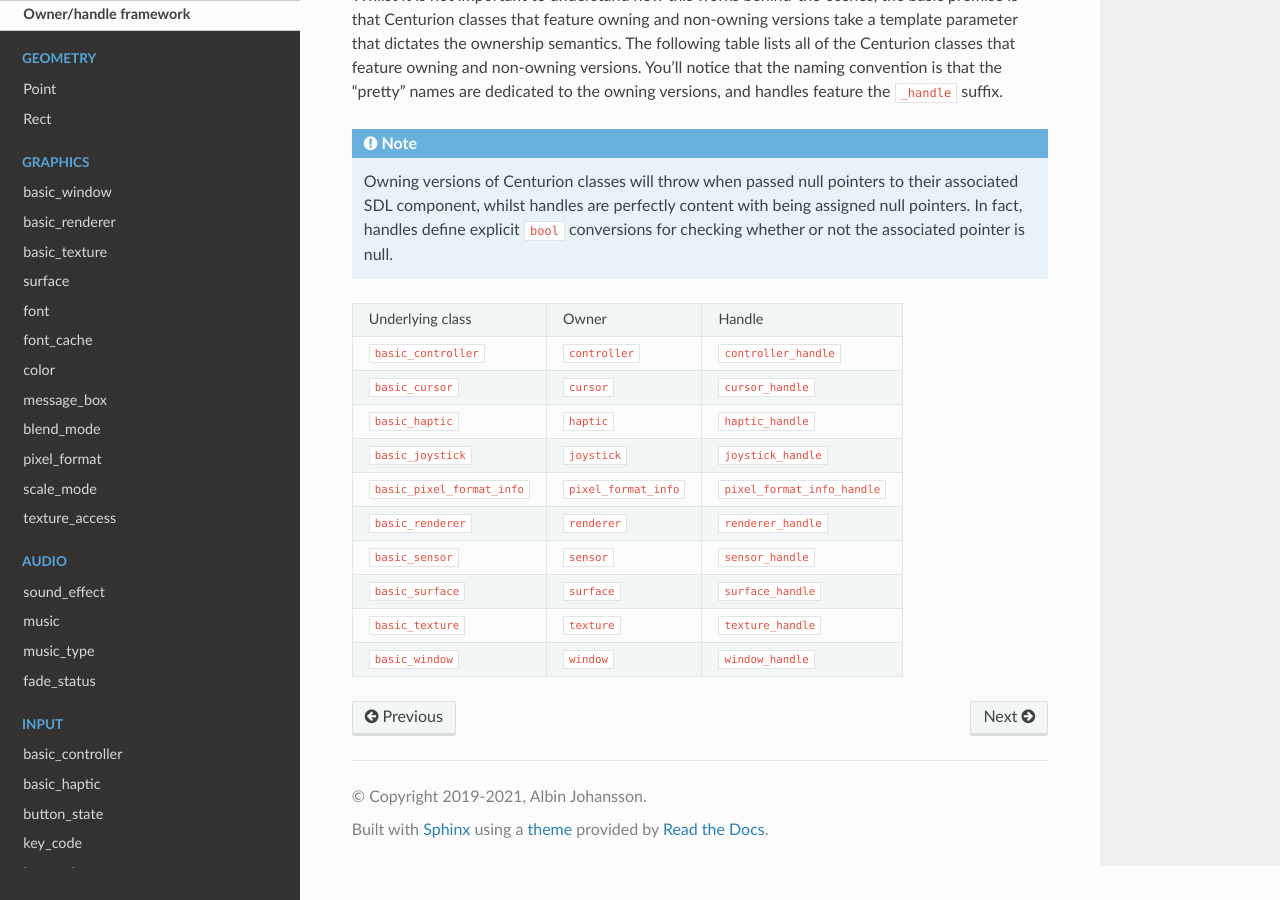
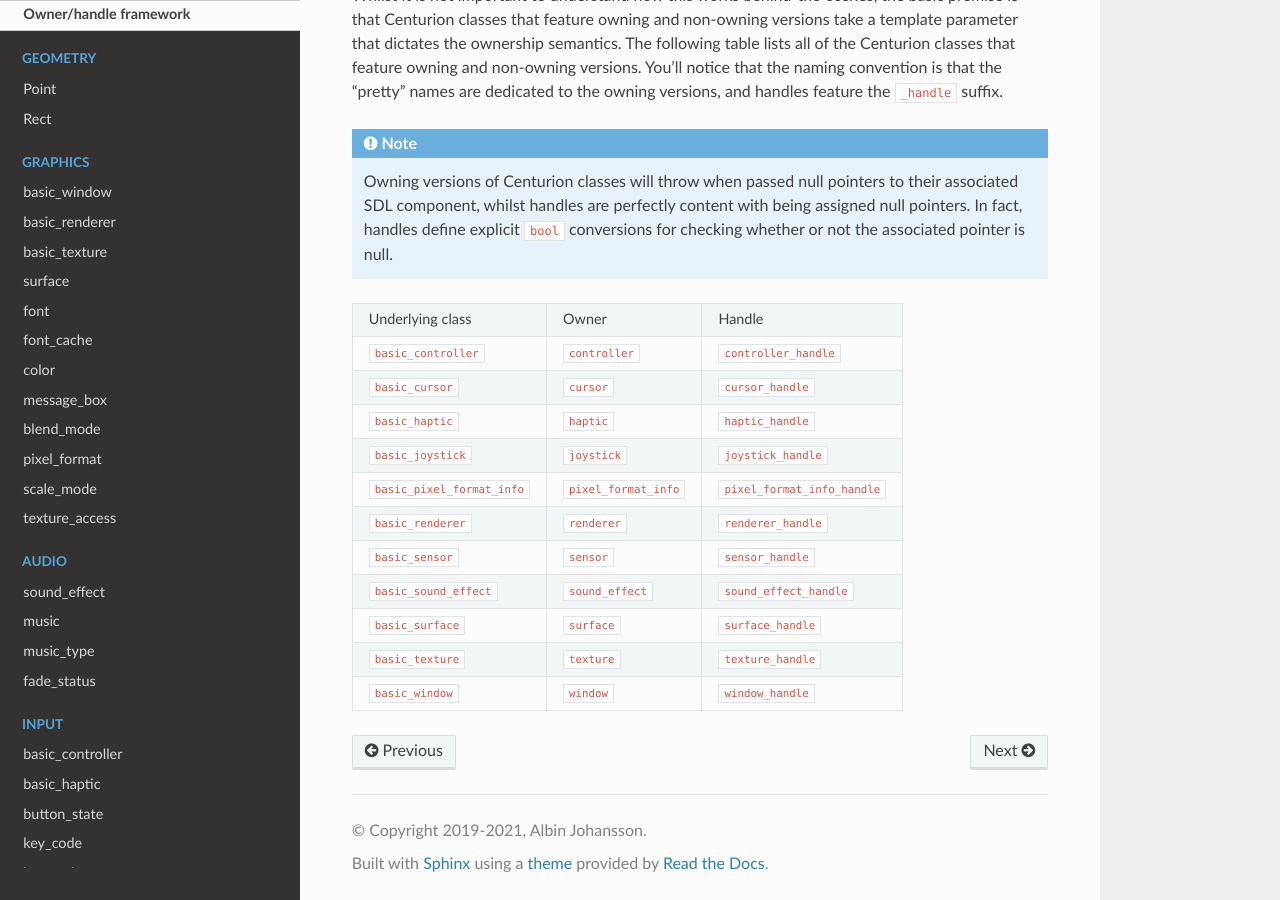
Before and after one commit to albin-johansson/centurion, a Sphinx documentation site: the page built from docs/pages/owner_handle_api.rst, in a window 1280 px wide and 900 px high, scrolled down 1773 px. Built offline with Sphinx 7.4.7 and the Read the Docs theme 2.0.0, drawn with Linux system fonts in a browser that asks for light colours; pages that are not in the unit, such as notebooks, are missing from menus.

Commit message:
Update owner_handle_api.rst

```diff
--- a/docs/pages/owner_handle_api.rst
+++ b/docs/pages/owner_handle_api.rst
@@ -109,6 +109,7 @@ names are dedicated to the owning versions, and handles feature the ``_handle``
  ``basic_pixel_format_info``   ``pixel_format_info``   ``pixel_format_info_handle``
  ``basic_renderer``            ``renderer``            ``renderer_handle``
  ``basic_sensor``              ``sensor``              ``sensor_handle``
+ ``basic_sound_effect``        ``sound_effect``        ``sound_effect_handle``
  ``basic_surface``             ``surface``             ``surface_handle``
  ``basic_texture``             ``texture``             ``texture_handle``
  ``basic_window``              ``window``              ``window_handle``
```
